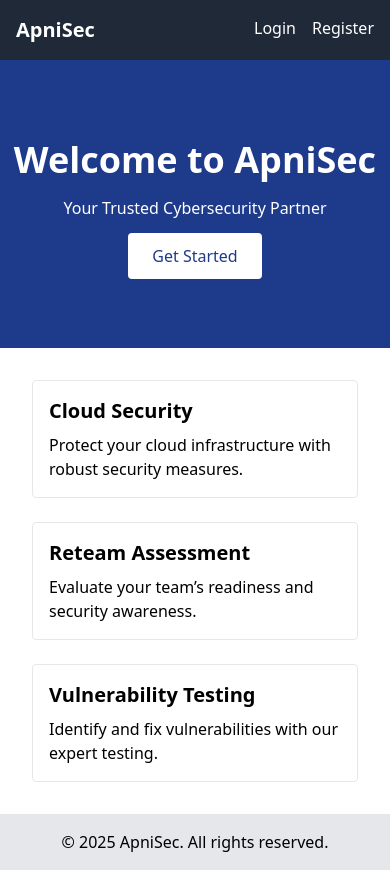
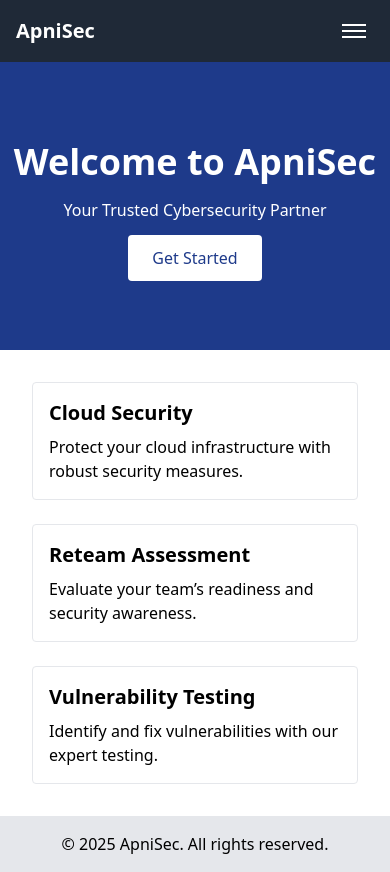
Before and after one commit to kaustubhduse/apnisec-assignment, a Next.js app: page / in a window 390 px wide. Built offline with nearby package versions, Linux system fonts and the light colour scheme.

Commit message:
Added styling and responsiveness

```diff
--- a/app/components/NavBar.tsx
+++ b/app/components/NavBar.tsx
@@ -5,6 +5,7 @@ import { useRouter, usePathname } from "next/navigation";
 
 export default function NavBar() {
   const [isLoggedIn, setIsLoggedIn] = useState(false);
+  const [isMobileMenuOpen, setIsMobileMenuOpen] = useState(false);
   const router = useRouter();
   const pathname = usePathname();
 
@@ -33,41 +34,109 @@ export default function NavBar() {
     localStorage.removeItem("accessToken");
     localStorage.removeItem("refreshToken");
     setIsLoggedIn(false);
+    setIsMobileMenuOpen(false);
     router.push("/login");
   };
 
+  const closeMobileMenu = () => {
+    setIsMobileMenuOpen(false);
+  };
+
   return (
-    <nav className="bg-gray-800 text-white p-4 flex justify-between">
-      <Link href="/" className="text-xl font-bold">
+    <nav className="bg-gray-800 text-white p-4">
+      <div className="flex items-center justify-between">
+        {/* Logo */}
+        <Link href="/" className="text-xl font-bold cursor-pointer hover:text-gray-300">
           ApniSec
         </Link>
-      <div>
+
+        {/* Desktop Navigation */}
+        <div className="hidden md:flex items-center gap-4">
           {isLoggedIn ? (
             <>
-            <Link href="/dashboard" className="mr-4 hover:text-gray-300">
+              <Link href="/dashboard" className="cursor-pointer hover:text-gray-300 transition-colors">
                 Dashboard
               </Link>
-            <Link href="/profile" className="mr-4 hover:text-gray-300">
+              <Link href="/profile" className="cursor-pointer hover:text-gray-300 transition-colors">
                 Profile
               </Link>
               <button
                 onClick={handleLogout}
-              className="bg-red-600 hover:bg-red-700 px-4 py-1 rounded"
+                className="bg-red-600 hover:bg-red-700 px-4 py-2 rounded cursor-pointer transition-colors"
               >
                 Logout
               </button>
             </>
           ) : (
             <>
-            <Link href="/login" className="mr-4 hover:text-gray-300">
+              <Link href="/login" className="cursor-pointer hover:bg-gray-700 transition-colors px-6 py-2 rounded border border-gray-600">
                 Login
               </Link>
-            <Link href="/register" className="hover:text-gray-300">
+              <Link href="/register" className="cursor-pointer bg-blue-600 hover:bg-blue-700 transition-colors px-6 py-2 rounded">
                 Register
               </Link>
             </>
           )}
         </div>
+
+        {/* Hamburger Button for Mobile */}
+        <button
+          onClick={() => setIsMobileMenuOpen(!isMobileMenuOpen)}
+          className="md:hidden cursor-pointer p-2 hover:bg-gray-700 rounded transition-colors"
+          aria-label="Toggle menu"
+        >
+          <div className="w-6 h-0.5 bg-white mb-1"></div>
+          <div className="w-6 h-0.5 bg-white mb-1"></div>
+          <div className="w-6 h-0.5 bg-white"></div>
+        </button>
+      </div>
+
+      {/* Mobile Menu */}
+      {isMobileMenuOpen && (
+        <div className="md:hidden mt-4 flex flex-col gap-3">
+          {isLoggedIn ? (
+            <>
+              <Link
+                href="/dashboard"
+                className="cursor-pointer hover:text-gray-300 transition-colors py-2"
+                onClick={closeMobileMenu}
+              >
+                Dashboard
+              </Link>
+              <Link
+                href="/profile"
+                className="cursor-pointer hover:text-gray-300 transition-colors py-2"
+                onClick={closeMobileMenu}
+              >
+                Profile
+              </Link>
+              <button
+                onClick={handleLogout}
+                className="bg-red-600 hover:bg-red-700 px-4 py-2 rounded cursor-pointer transition-colors text-left"
+              >
+                Logout
+              </button>
+            </>
+          ) : (
+            <>
+              <Link
+                href="/login"
+                className="cursor-pointer hover:bg-gray-700 transition-colors py-2 px-6 rounded border border-gray-600 text-center"
+                onClick={closeMobileMenu}
+              >
+                Login
+              </Link>
+              <Link
+                href="/register"
+                className="cursor-pointer bg-blue-600 hover:bg-blue-700 transition-colors py-2 px-6 rounded text-center"
+                onClick={closeMobileMenu}
+              >
+                Register
+              </Link>
+            </>
+          )}
+        </div>
+      )}
     </nav>
   );
 }
```
Lines whose indentation alone changed are shown as unchanged.
